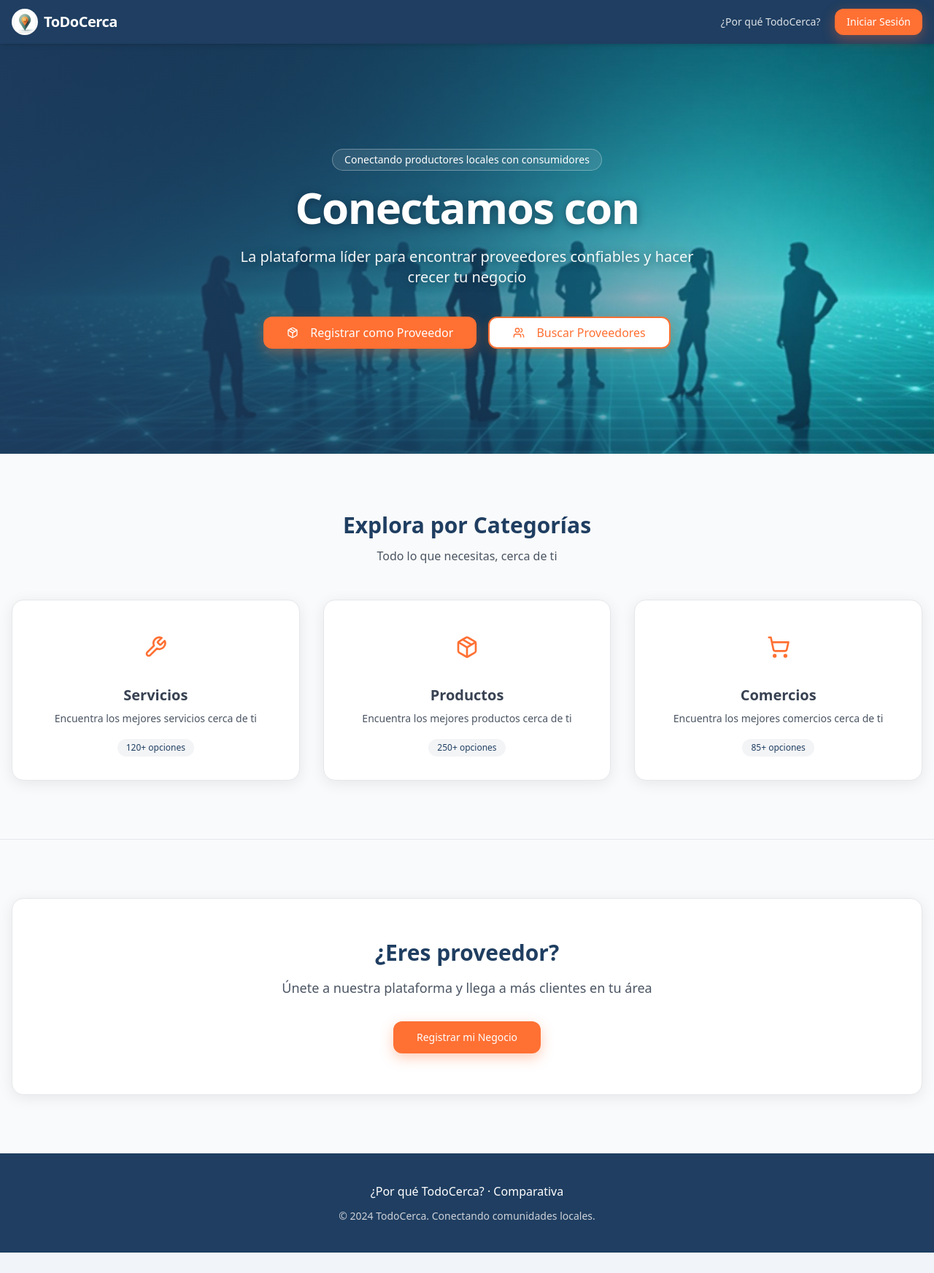
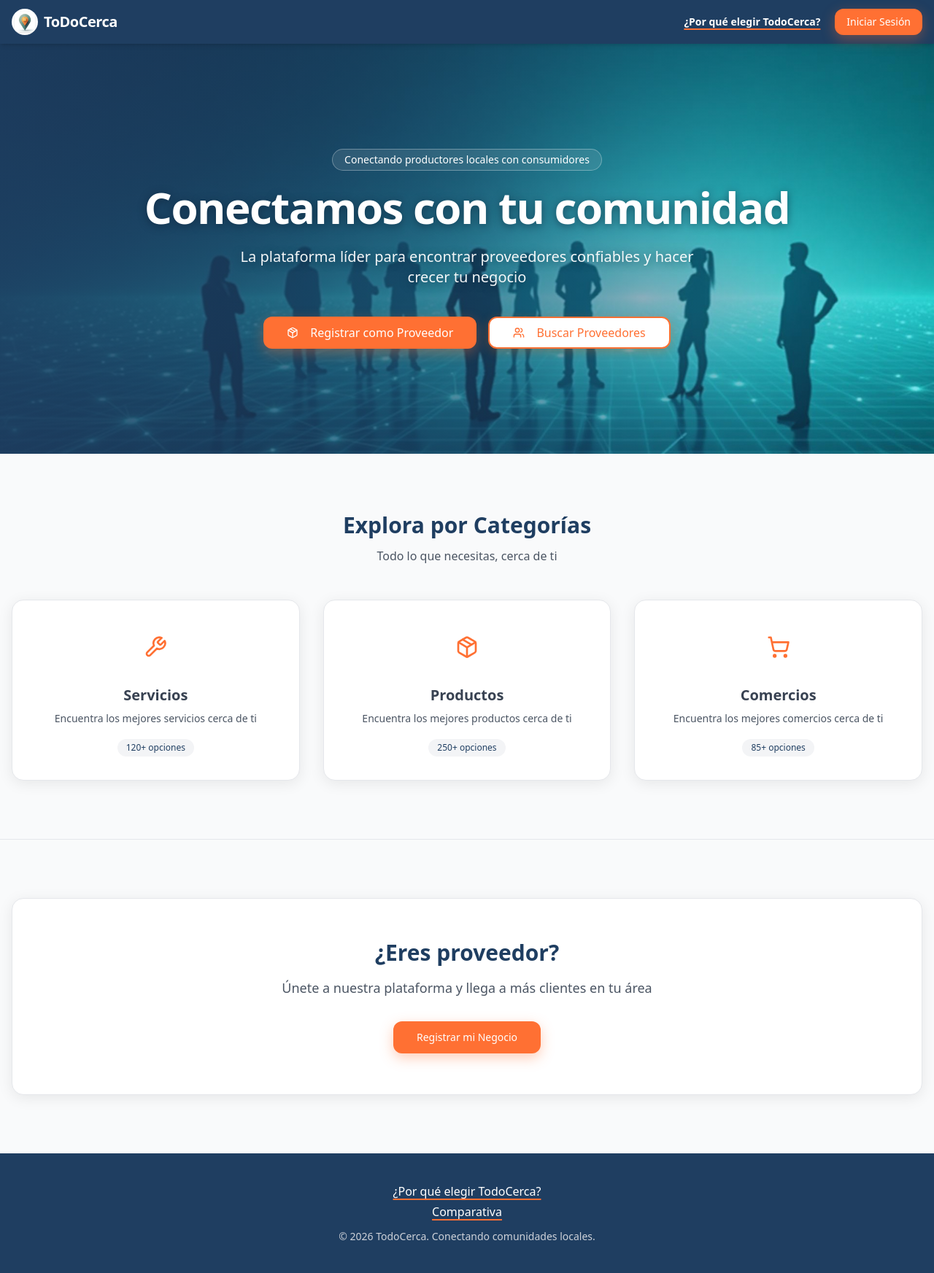
Before and after one commit to aydetodd/todocerca, a React (Vite) app: page /landing in a window 1280 px wide. Shown: the whole page at 73% size. Before the commit the page ends 1717 px from the top, so only its background shows below. Built offline with nearby package versions, Linux system fonts and the light colour scheme.

Commit message:
Landing: título hero completo, enlace '¿Por qué elegir TodoCerca?' subrayado arriba y abajo con 'Comparativa', pie con 2026, header móvil en dos filas

```diff
--- a/src/pages/Index.tsx
+++ b/src/pages/Index.tsx
@@ -16,14 +16,14 @@ export default function Index() {
   return (
     <div className="landing-premium min-h-screen">
       <header className="sticky top-0 z-20 bg-secondary text-secondary-foreground shadow-md">
-        <div className="container mx-auto px-4 py-3 flex justify-between items-center gap-2">
+        <div className="container mx-auto px-4 py-3 flex flex-wrap items-center justify-between gap-x-2 gap-y-2">
           <div className="flex items-center gap-2 min-w-0">
             <BrandIcon className="h-9 w-9 shrink-0" />
             <span className="text-lg sm:text-xl font-bold tracking-tight">ToDoCerca</span>
           </div>
-          <div className="flex items-center gap-1 sm:gap-3">
-            <Link to="/comparativa" className="text-xs sm:text-sm text-secondary-foreground/85 hover:text-secondary-foreground transition-colors duration-300 px-2 whitespace-nowrap">
-              <span className="sm:hidden">¿Por qué?</span><span className="hidden sm:inline">¿Por qué TodoCerca?</span>
+          <div className="flex items-center gap-1 sm:gap-3 ml-auto">
+            <Link to="/comparativa" className="text-xs sm:text-sm font-semibold text-secondary-foreground underline decoration-primary decoration-2 underline-offset-4 hover:decoration-4 hover:text-primary transition-all duration-300 px-1 sm:px-2 whitespace-nowrap">
+              ¿Por qué elegir TodoCerca?
             </Link>
             <Button size="sm" className="lp-btn-primary rounded-full px-4" onClick={() => go('/auth')}>
               Iniciar Sesión
@@ -38,7 +38,9 @@ export default function Index() {
           <span className="inline-block mb-5 rounded-full border border-secondary-foreground/30 bg-secondary-foreground/10 px-4 py-1 text-sm text-secondary-foreground backdrop-blur">
             Conectando productores locales con consumidores
           </span>
-          <h1 className="lp-hero-text text-4xl md:text-6xl font-bold mb-6 text-secondary-foreground tracking-tight">Conectamos con</h1>
+          <h1 className="lp-hero-text text-4xl md:text-6xl font-bold mb-6 text-secondary-foreground tracking-tight">
+            Conectamos con tu comunidad
+          </h1>
           <p className="lp-hero-text text-lg md:text-xl text-secondary-foreground/95 mb-10 max-w-2xl mx-auto">
             La plataforma líder para encontrar proveedores confiables y hacer crecer tu negocio
           </p>
@@ -84,8 +86,11 @@ export default function Index() {
 
       <footer className="bg-secondary py-10">
         <div className="container mx-auto px-4 text-center text-[hsl(var(--lp-footer-text))]">
-          <Link to="/comparativa" className="block mb-3 text-secondary-foreground hover:underline">¿Por qué TodoCerca? · Comparativa</Link>
-          <p className="text-sm text-[hsl(var(--lp-footer-text))]">&copy; 2024 TodoCerca. Conectando comunidades locales.</p>
+          <div className="mb-3 flex flex-col gap-1">
+            <Link to="/comparativa" className="text-secondary-foreground underline decoration-primary decoration-2 underline-offset-4 hover:decoration-4 hover:text-primary transition-all duration-300">¿Por qué elegir TodoCerca?</Link>
+            <Link to="/comparativa" className="text-secondary-foreground underline decoration-primary decoration-2 underline-offset-4 hover:decoration-4 hover:text-primary transition-all duration-300">Comparativa</Link>
+          </div>
+          <p className="text-sm text-[hsl(var(--lp-footer-text))]">&copy; 2026 TodoCerca. Conectando comunidades locales.</p>
         </div>
       </footer>
     </div>
```
Also changed, not shown: 1 other file (tests, documents, lock files or other folders).
